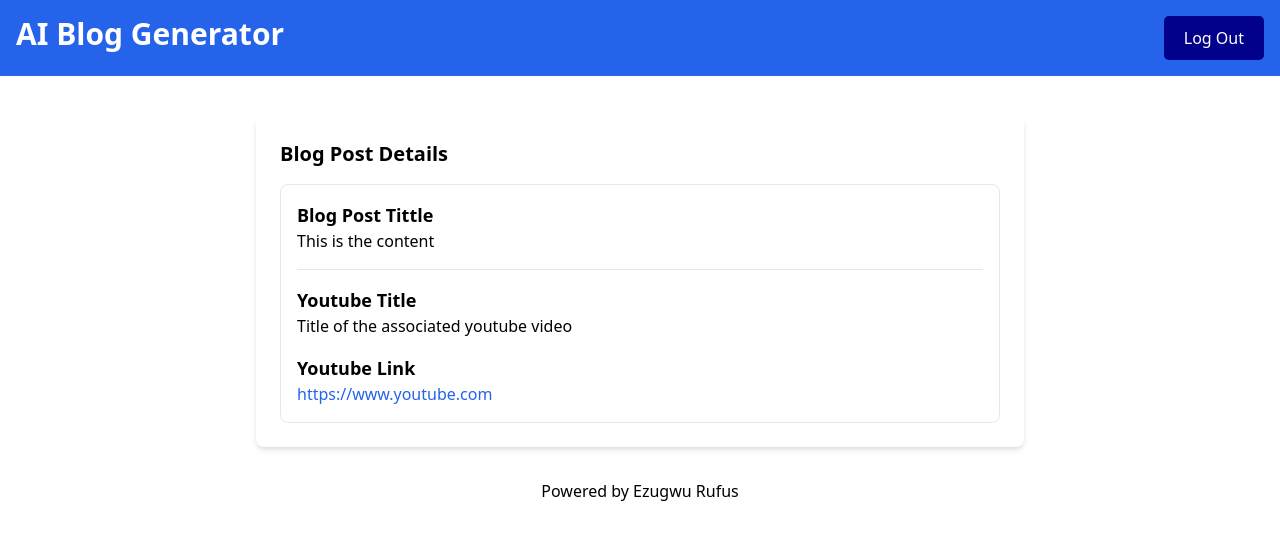
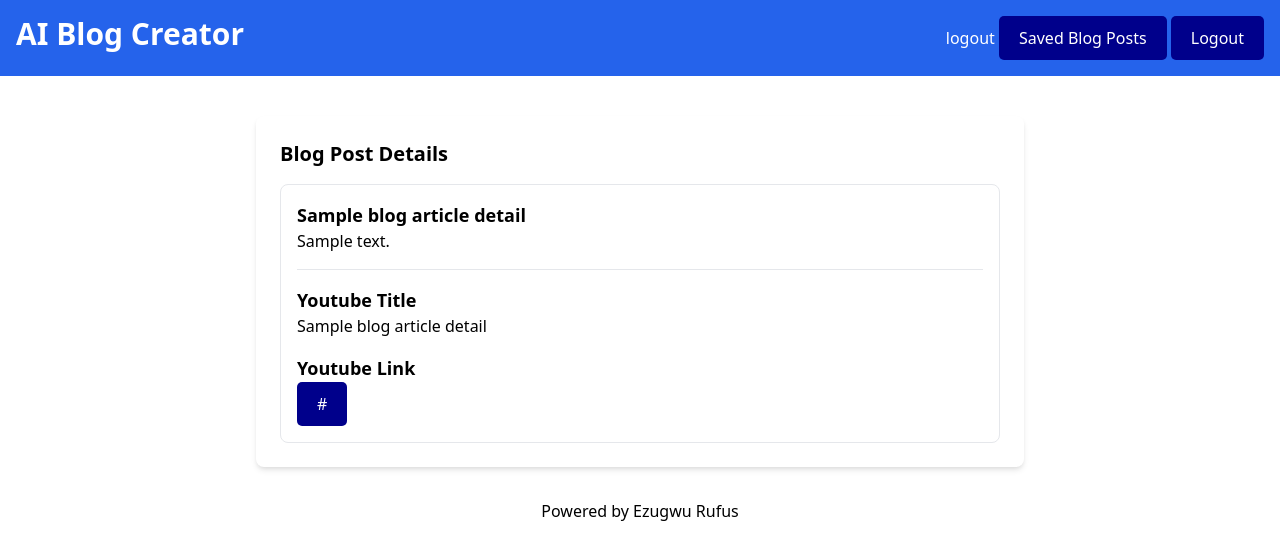
Before and after one commit to Likeness30/AI_blog, a Django app: template ai_blog/templates/blog-details.html in a window 1280 px wide. Shown: the top 560 px of the page. Run offline with Django 3.2, Linux system fonts and the light colour scheme; the template is opened without the code that fills it: most values are stand-ins (such as "Sample title", 1, 10 or a date in 2020).

Commit message:
Implemented saved blog content and updated the files

```diff
--- a/ai_blog/templates/blog-details.html
+++ b/ai_blog/templates/blog-details.html
@@ -49,14 +49,13 @@
     <!-- Navbar -->
     <nav class="bg-blue-600 p-4 text-white flex justify-between">
         <div>
-		<a href="#" h1 class="text-3xl font-bold">AI Blog Generator</h1></a>
+		<a href="#" h1 class="text-3xl font-bold">AI Blog Creator</h1></a>
         </div>
-        <!-- <div>
+        <div>
             <a href="#" class="text-white hover:underline">logout</a>
-	</div> -->
-	<div>
-		<a href="#" button class="button Login">Log Out</button></a>
-	</div>
+            <a href="/blog-list" class="button">Saved Blog Posts</a>
+            <a href="#" class="button">Logout</a>
+        </div>
     </nav>
 
     <!-- Main content -->
@@ -66,13 +65,13 @@
             <section>
                 <h2 class="text-xl mb-4 font-semibold">Blog Post Details</h2>
                 <div class="border border-grey-300 p-4 rounded-lg">
-                    <h3 class="text-lg font-semibold ">Blog Post Tittle</h3>
-                    <p class="text-grey-700 ">This is the content</p>
+                    <h3 class="text-lg font-semibold ">{{blog_article_detail.youtube_title}}</h3>
+                    <p class="text-grey-700 ">{{blog_article_detail.generated_content}}</p>
                     <hr class="my-4 border-grey-300 ">
                     <h4 class="text-lg font-semibold">Youtube Title</h4>
-                    <p class="text-grey-700">Title of the associated youtube video</p>
+                    <p class="text-grey-700">{{blog_article_detail.youtube_title}}</p>
                     <h4 class="text-lg font-semibold mt-4">Youtube Link</h4>
-                    <a href="#" class="text-blue-600 hover:underline ">https://www.youtube.com</a>
+                    <a href="{{blog_article_detail.youtube_link}}" class="button hover:button">{{blog_article_detail.youtube_link}}</a>
                 </div>
             </section>
         </div>
--- a/ai_blog/templates/index.html
+++ b/ai_blog/templates/index.html
@@ -89,10 +89,12 @@
     </nav>
     <div class="button-container">
         <a href="logout" class="button">Welcome {{user.username}}</a>
+        <a href="/blog-list" class="button">Saved Blog Posts</a>
         <a href="logout" class="button">Logout</a>
     </div>
 
-    <br><br>
+    <br>
+    <br>
     <!-- Main -->
     <div class="flex-grow container mx-auto mt-10 px-4 sm:px-0">
         <div class="max-w-3xl mx-auto bg-white p-6 rounded-lg shadow-md transition-transform transform hover:scale-125 flex flex-col">
```
Also changed, not shown: ai_blog/templates/all-blogs.html (+16 -13 lines).
